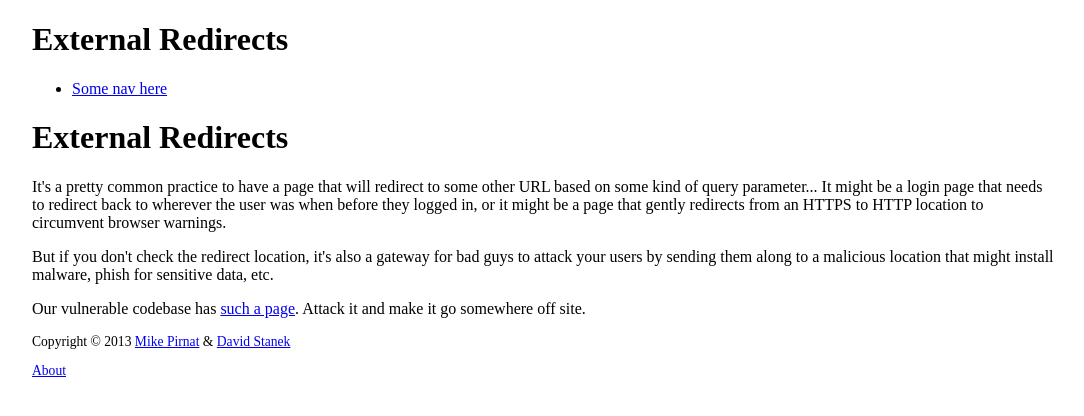
After one commit to mpirnat/lets-be-bad-guys, a Django app: a page that uses badguys_project/templates/vulnerable/redirects/redirects.html in a window 1280 px wide. The commit adds this page. Shown: the top 416 px of the page, without its empty margins (96-1180 px from the left). Run offline with Django 3.2, Linux system fonts and the light colour scheme.

Commit message:
Adds exercises for unvalidated redirects and forwards

```diff
--- a/badguys_project/templates/index.html
+++ b/badguys_project/templates/index.html
@@ -28,7 +28,7 @@
         <li>A7: Insecure Cryptographic Storage</li>
         <li>A8: Failure to Restrict URL Access</li>
         <li>A9: Insufficient Transport Layer Protection</li>
-        <li>A10: Unvalidated Redirects and Forwards </li>
+        <li><a href="{% url 'redirects' %}">A10: Unvalidated Redirects and Forwards</a></li>
     </ol>
 </div>
 
--- /dev/null
+++ b/badguys_project/templates/vulnerable/redirects/redirects.html
@@ -0,0 +1,26 @@
+{% extends "exercise_base.html" %}
+
+{% block title %}{{ block.super }}External Redirects{% endblock %}
+
+{% block header %}
+    <h1>External Redirects</h1>
+{% endblock %}
+
+{% block content %}
+    <h1>External Redirects</h1>
+
+    <p>It's a pretty common practice to have a page that will redirect to some
+    other URL based on some kind of query parameter... It might be a login page
+    that needs to redirect back to wherever the user was when before they
+    logged in, or it might be a page that gently redirects from an HTTPS to HTTP
+    location to circumvent browser warnings.</p>
+
+    <p>But if you don't check the redirect location, it's also a gateway for
+    bad guys to attack your users by sending them along to a malicious location
+    that might install malware, phish for sensitive data, etc.</p>
+
+    <p>Our vulnerable codebase has
+    <a href="{% url 'redirects-redirect' %}?url=%2Fredirects-and-forwards%2Fredirects">such a page</a>.
+    Attack it and make it go somewhere off site.</p>
+
+{% endblock %}
--- a/badguys_project/urls.py
+++ b/badguys_project/urls.py
@@ -14,6 +14,8 @@ urlpatterns = patterns('',
 )
 
 urlpatterns += patterns('badguys.vulnerable.views',
+
+    # Exercise 01 - Injection Attacks
     url(r'^injection$',
         TemplateView.as_view(template_name='vulnerable/injection/index.html'),
         name="injection"),
@@ -24,6 +26,7 @@ urlpatterns += patterns('badguys.vulnerable.views',
     url(r'^injection/code-execution$', 'code_execution',
         name="injection-code-execution"),
 
+    # Exercise 02 - XSS Attacks
     url(r'^cross-site-scripting$',
         TemplateView.as_view(template_name='vulnerable/xss/index.html'),
         name="xss"),
@@ -37,6 +40,20 @@ urlpatterns += patterns('badguys.vulnerable.views',
         TemplateView.as_view(template_name='vulnerable/xss/query.html'),
         name="xss-query"),
 
+    # Exercise 10 - Unvalidated Redirects
+    url(r'^redirects-and-forwards$',
+        TemplateView.as_view(template_name='vulnerable/redirects/index.html'),
+        name='redirects'),
+    url(r'^redirects-and-forwards/redirects$',
+        TemplateView.as_view(template_name='vulnerable/redirects/redirects.html'),
+        name='redirects-redirects'),
+    url(r'^redirects-and-forwards/redirect$', 'unvalidated_redirect',
+        name='redirects-redirect'),
+    url(r'^redirects-and-forwards/forwards$',
+        TemplateView.as_view(template_name='vulnerable/redirects/forwards.html'),
+        name='redirects-forwards'),
+    url(r'^redirects-and-forwards/forward$', 'unvalidated_forward', name='redirects-forward')
+
     # url(r'^$', 'badguys_project.views.home', name='home'),
     # url(r'^badguys_project/', include('badguys_project.foo.urls')),
 
```
Also changed, not shown: badguys/vulnerable/views.py (+19 -0 lines), badguys_project/templates/vulnerable/redirects/admin.html (added, +16 -0 lines), badguys_project/templates/vulnerable/redirects/forward_failed.html (added, +14 -0 lines), badguys_project/templates/vulnerable/redirects/forwards.html (added, +23 -0 lines), badguys_project/templates/vulnerable/redirects/index.html (added, +13 -0 lines).
